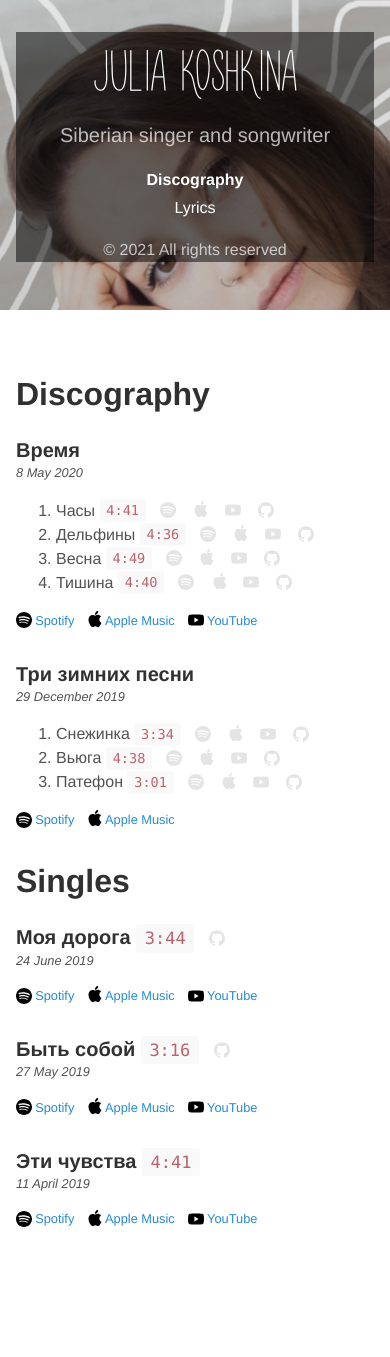
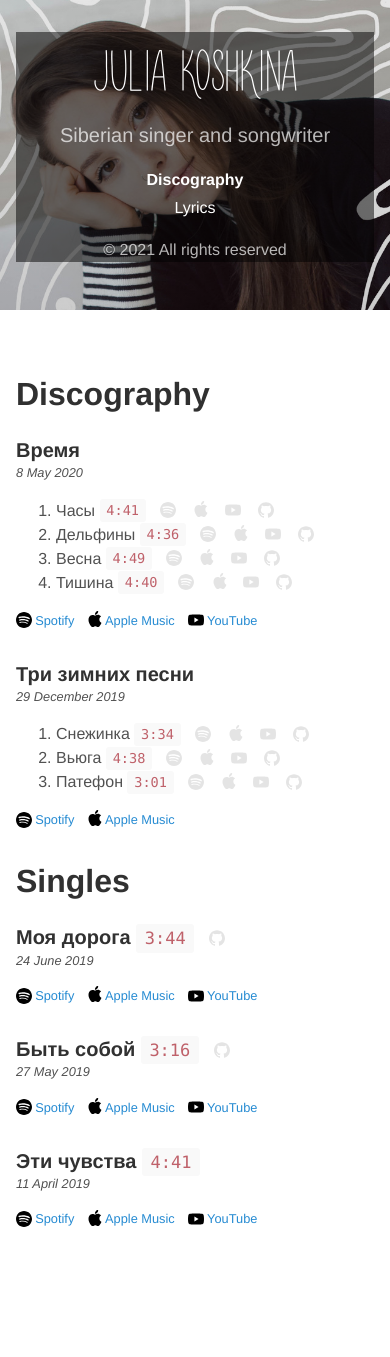
Before and after one commit to kshkn/kshkn.github.io, a Jekyll site: the page built from index.md, in a window 390 px wide. Built offline with Jekyll 4.4.1, drawn with Linux system fonts in a browser that asks for light colours; some web fonts are replaced.

Commit message:
Update hyde.css

```diff
--- a/public/css/hyde.css
+++ b/public/css/hyde.css
@@ -63,11 +63,6 @@ html {
     bottom: 0;
     width: 18rem;
     text-align: left;
-  }
-}
-@media (max-width: 47.999em) {
-  .sidebar:before {
-    background-size: 200%;
   }
 }
 
@@ -316,3 +311,8 @@ h3 + p + p, h3 + p + ol + p {
     background-size: cover;
   }
 }
+@media (max-width: 47.999em) {
+  .sidebar:before {
+    background-size: 200% !important;
+  }
+}
```
